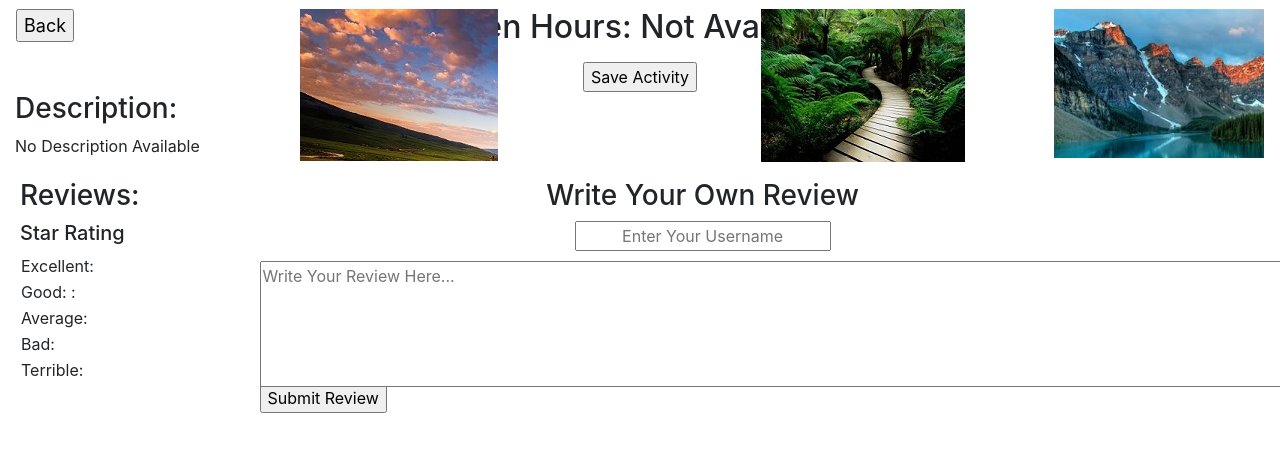
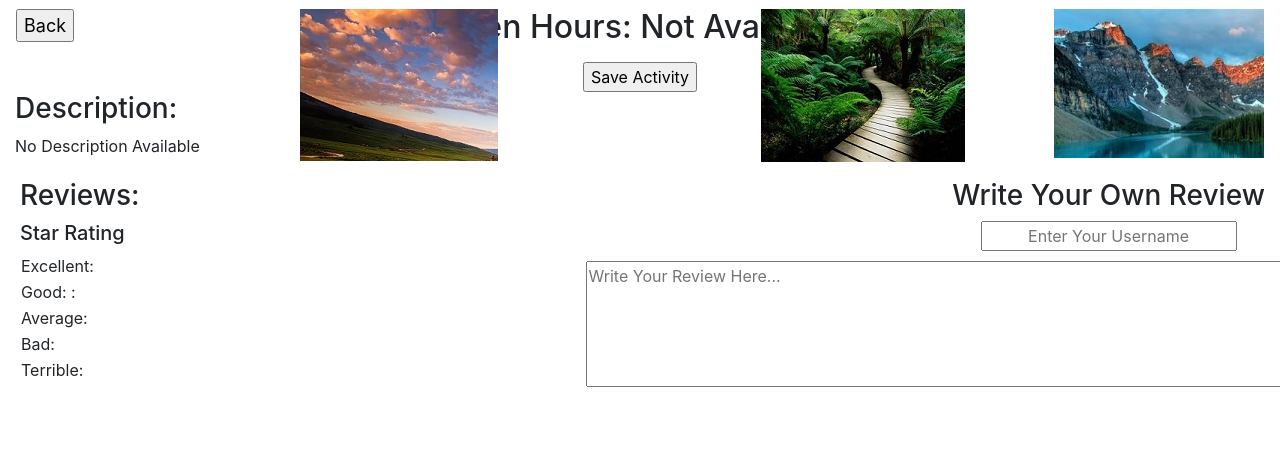
Before and after one commit to truonging/Tourist-Attraction-Locator, a Flask app: page /activity/1/1/1 in a window 1280 px wide. Shown: the part 56-508 px from the top of the page. Run offline with Flask 2, Linux system fonts and the light colour scheme; data that the repository does not hold is empty; some libraries are stand-ins or nearby versions.

Commit message:
fixed html on activity page, NOT SURE WHY IT BROKE >:(

```diff
--- a/templates/activity.html
+++ b/templates/activity.html
@@ -38,16 +38,18 @@
         </div>
 
 
-        <div class="item" style="position:relative;left:110px;">
-            <h3 class="center" style="position:relative;right:80px;">Write Your Own Review</h3>
+        <div class="item" style="position:relative;left:436px;">
+            <h3 class="center">Write Your Own Review</h3>
             <form method="post">
                 <input type="hidden" name="save_activity" value="False"/>
                 <input type="hidden" name="write_review" value="True"/>
-                <div class="center" style="position:relative;right:80px;">
-                    <input type="text" class="center" id="name" name="name" placeholder="Enter Your Username"><br>
+                <div class="center">
+                    <input type="text" class="center" id="name" name="name" placeholder="Enter Your Username">
                 </div>
-                <textarea id="review" name="review" rows="5" cols="100" style="position: relative;top:10px;" placeholder="Write Your Review Here..."></textarea>
-                <input type="submit" value="Submit Review">
+                <textarea id="review" name="review" rows="5" cols="100" style="position:relative; top: 10px;" placeholder="Write Your Review Here..."></textarea>
+                <div align="right">
+                    <input type="submit" value="Submit Review">
+                </div>
             </form>
         </div>
 
```
